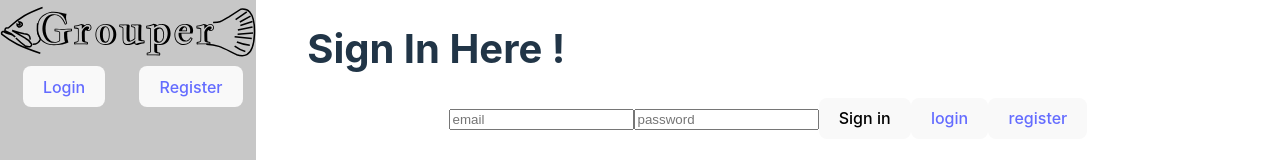
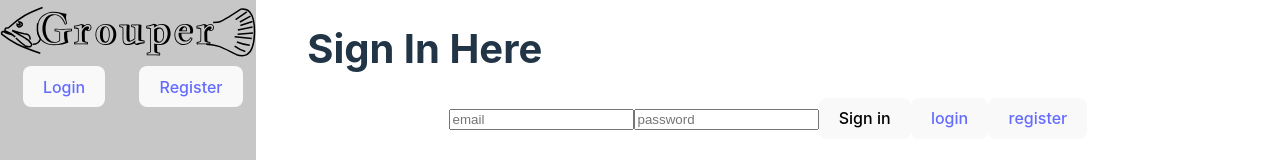
Before and after one commit to leongroth/Grouper, a React (Vite) app: page /login in a window 1280 px wide. Shown: the top 160 px of the page. Built offline with nearby package versions, Linux system fonts and the light colour scheme; no server answers.

Commit message:
Update Login.jsx

```diff
--- a/src/LoginPage/pages/Login.jsx
+++ b/src/LoginPage/pages/Login.jsx
@@ -21,7 +21,7 @@ export default function Login ()  {
 
     return(
      <div>
-        <h1>Sign In Here !</h1>
+        <h1>Sign In Here </h1>
         <input
         placeholder="email"
         onChange={(e) => setEmail(e.target.value)}/>
```
